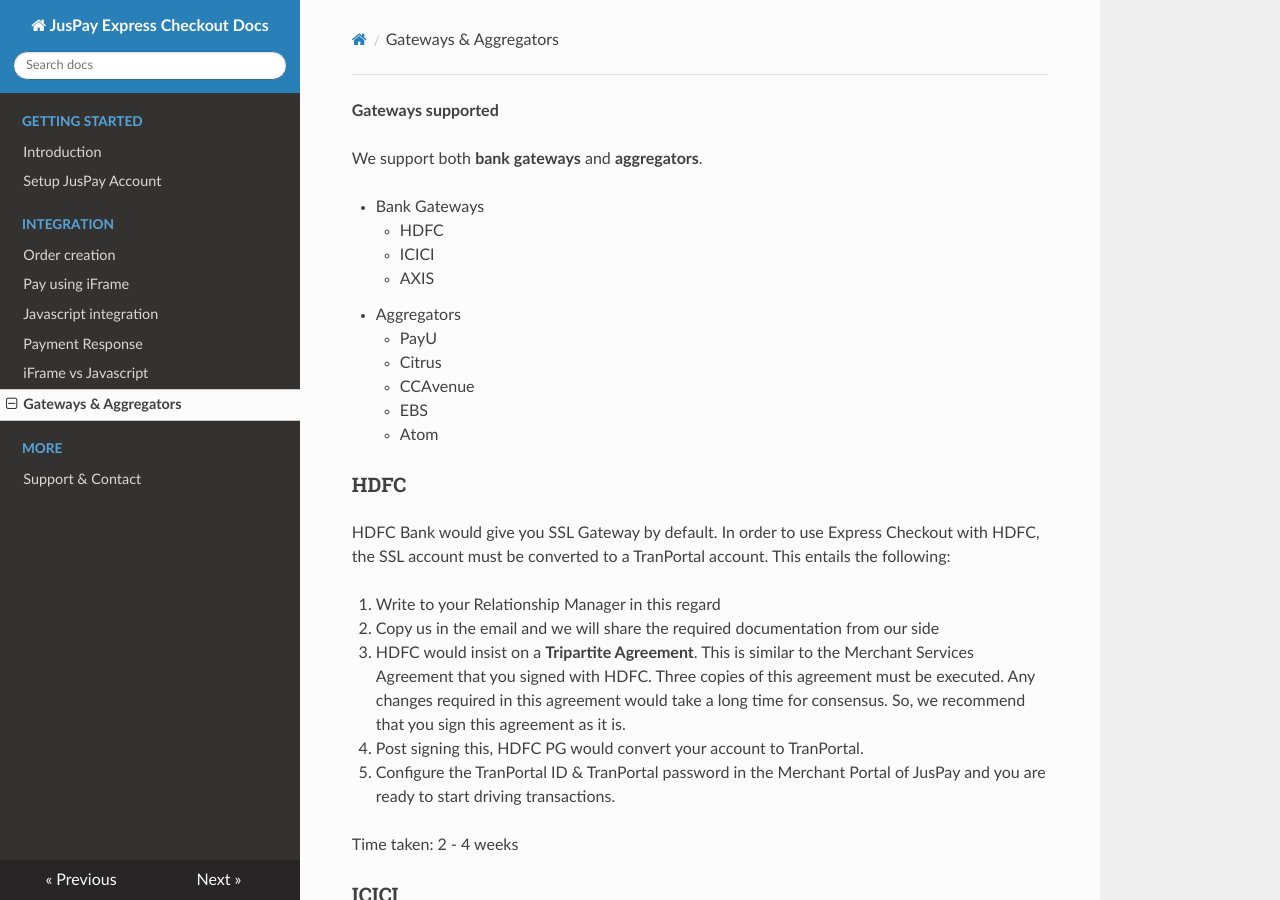
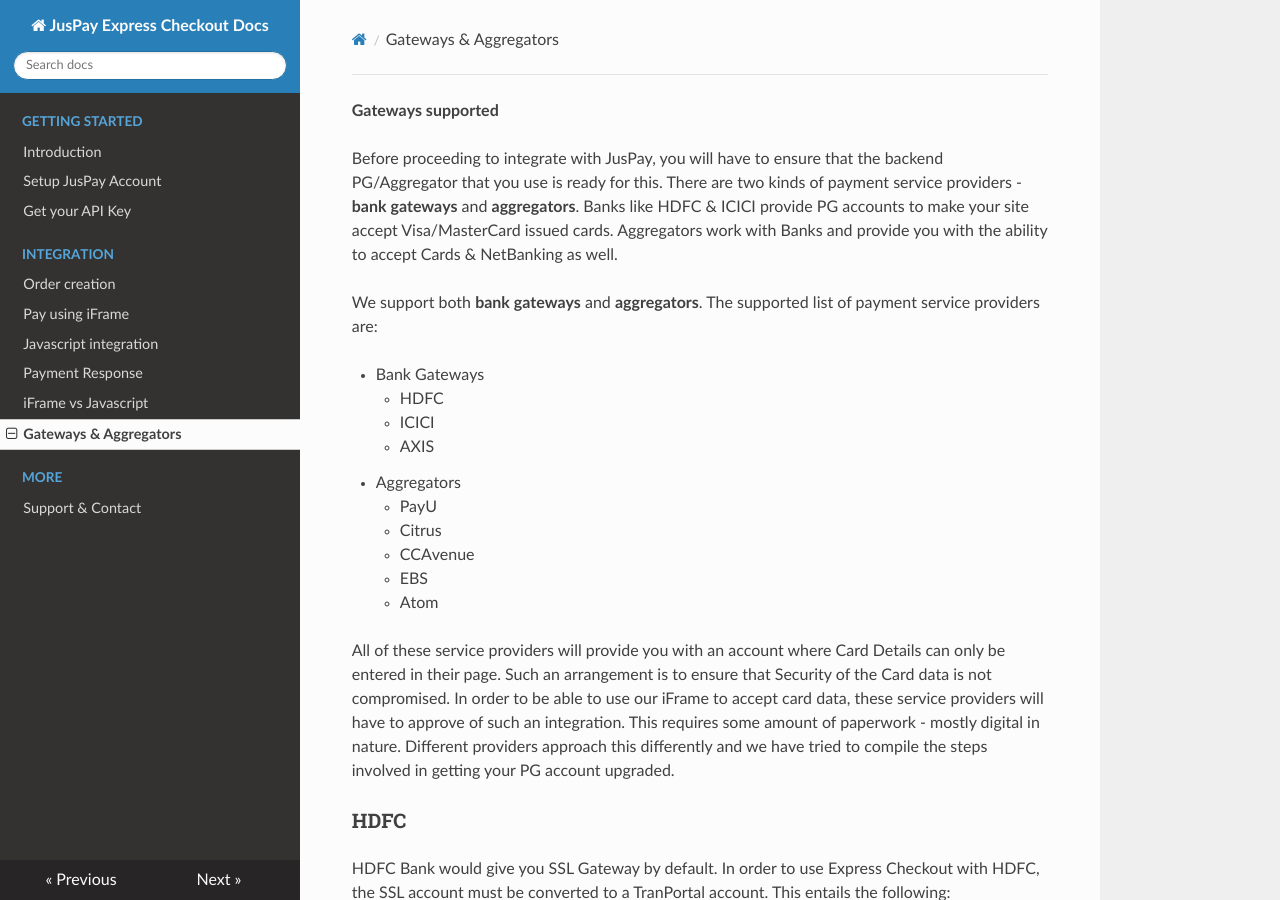
Before and after one commit to ramanathanrv/test-dc, an MkDocs documentation site: the page built from docs/pg.md, in a window 1280 px wide and 900 px high. Built offline with MkDocs 1.6.1, drawn with Linux system fonts in a browser that asks for light colours; nearby versions of some CDN libraries; old or Windows-style settings are respelled for this version of MkDocs.

```diff
--- a/docs/pg.md
+++ b/docs/pg.md
@@ -1,6 +1,8 @@
 **Gateways supported**
 
-We support both **bank gateways** and **aggregators**.
+Before proceeding to integrate with JusPay, you will have to ensure that the backend PG/Aggregator that you use is ready for this. There are two kinds of payment service providers - **bank gateways** and **aggregators**. Banks like HDFC & ICICI provide PG accounts to make your site accept Visa/MasterCard issued cards. Aggregators work with Banks and provide you with the ability to accept Cards & NetBanking as well.
+
+We support both **bank gateways** and **aggregators**. The supported list of payment service providers are:
 
 + Bank Gateways
     * HDFC
@@ -12,6 +14,9 @@ We support both **bank gateways** and **aggregators**.
     * CCAvenue
     * EBS
     * Atom
+
+All of these service providers will provide you with an account where Card Details can only be entered in their page. Such an arrangement is to ensure that Security of the Card data is not compromised. In order to be able to use our iFrame to accept card data, these service providers will have to approve of such an integration. This requires some amount of paperwork - mostly digital in nature. Different providers approach this differently and we have tried to compile the steps involved in getting your PG account upgraded.
+
 
 ### HDFC
 
--- a/mkdocs.yml
+++ b/mkdocs.yml
@@ -2,6 +2,7 @@ site_name: JusPay Express Checkout Docs
 pages:
     - ['index.md', 'Getting Started', 'Introduction']
     - ['account.md', 'Getting Started', 'Setup JusPay Account']
+    - ['secret.md', 'Getting Started', 'Get your API Key']
     - ['order.md', 'Integration', 'Order creation']
     - ['iframe.md', 'Integration', 'Pay using iFrame']
     - ['javascript.md', 'Integration', 'Javascript integration']
```
Also changed, not shown: docs/choice.md (+5 -0 lines), site/account/index.html, site/iframe/index.html, site/index.html, site/javascript/index.html, site/order/index.html.
